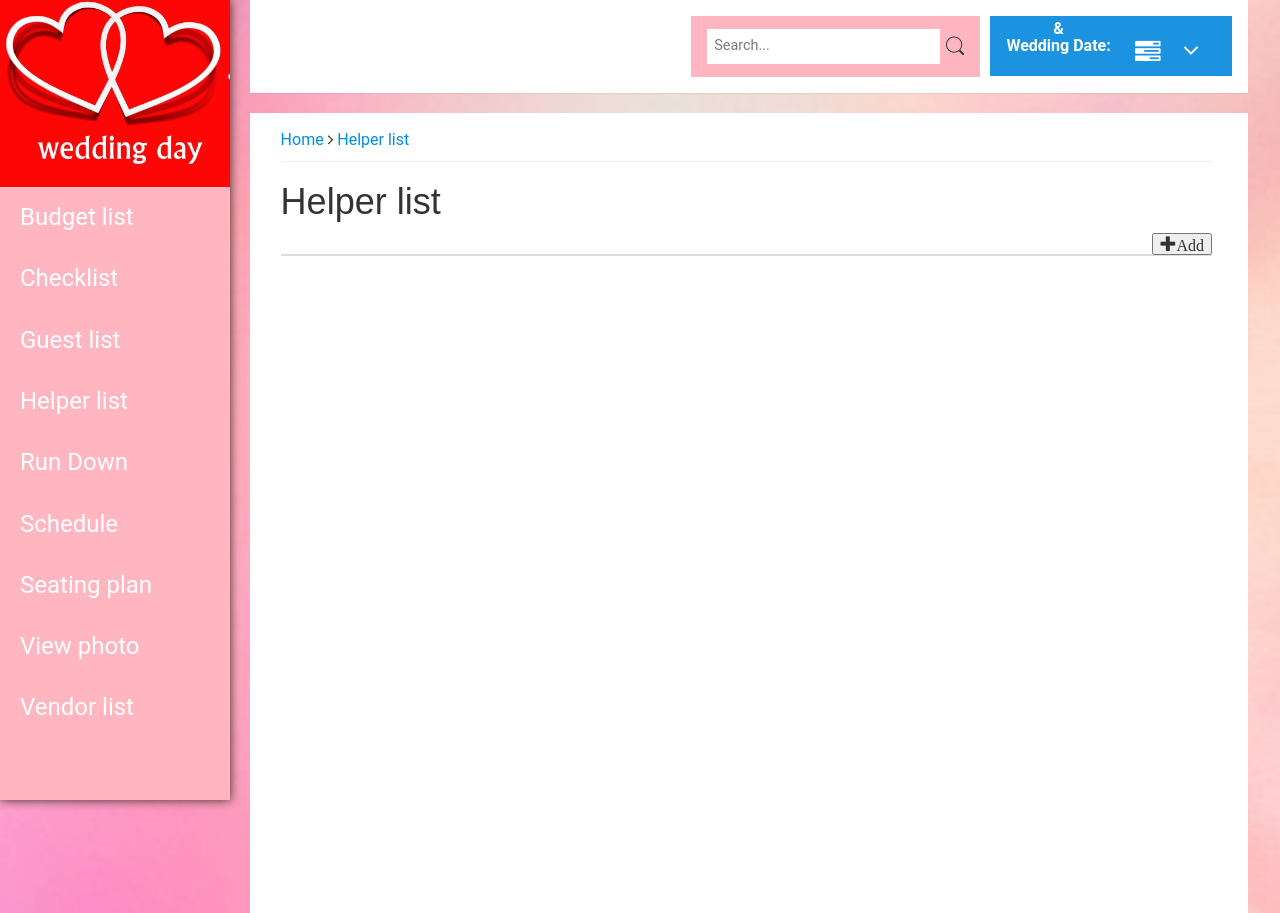
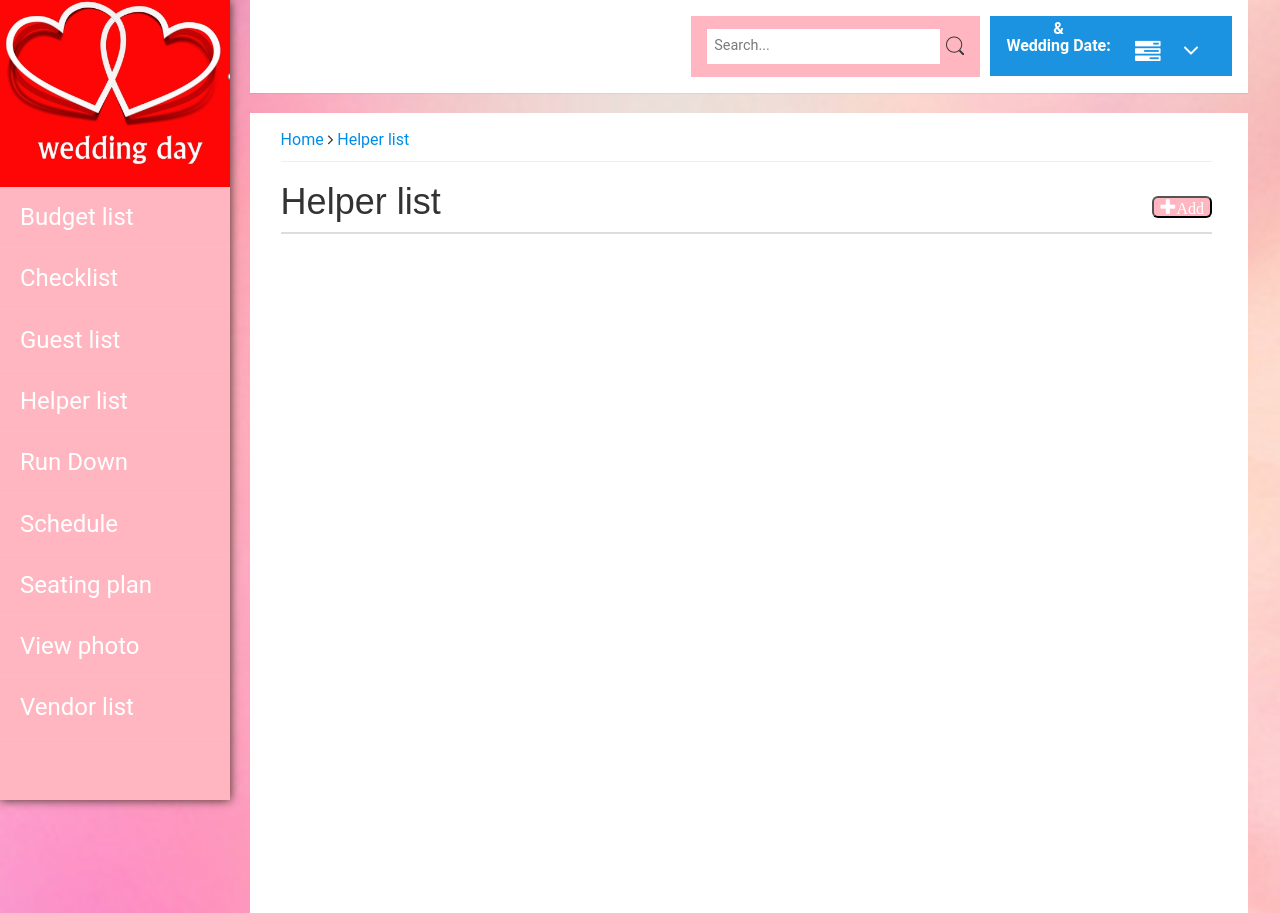
Before and after one commit to hunter-xc/restaurant, a Node server app: template views/read_helper.ejs in a window 1280 px wide. Run offline with Node 20, Linux system fonts and the light colour scheme; the template is opened without the code that fills it, so the values that code supplies are empty; some libraries are stand-ins or nearby versions.

Commit message:
Update read_helper.ejs

```diff
--- a/views/read_helper.ejs
+++ b/views/read_helper.ejs
@@ -129,7 +129,7 @@
                             <HR/>
                             <h1>Helper list</h1>
 
-                            <button style="float:right;" class="glyphicon glyphicon-plus" data-toggle="modal" data-target="#add_helper">Add</button>
+                            <button style="float:right;" class="addbtn glyphicon glyphicon-plus" data-toggle="modal" data-target="#add_helper">Add</button>
 
                             <table class="table table-striped table-bordered table-hover" cellspacing="0" width="100%" id="tblSample" border="1px">
 							<% if (result.length > 0) { %>
```
